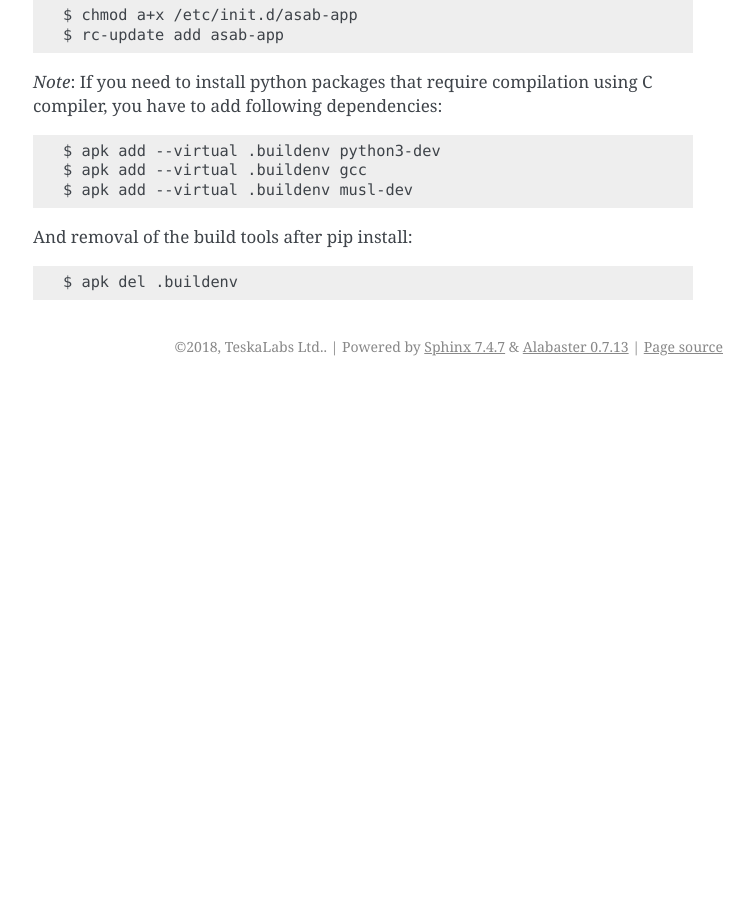
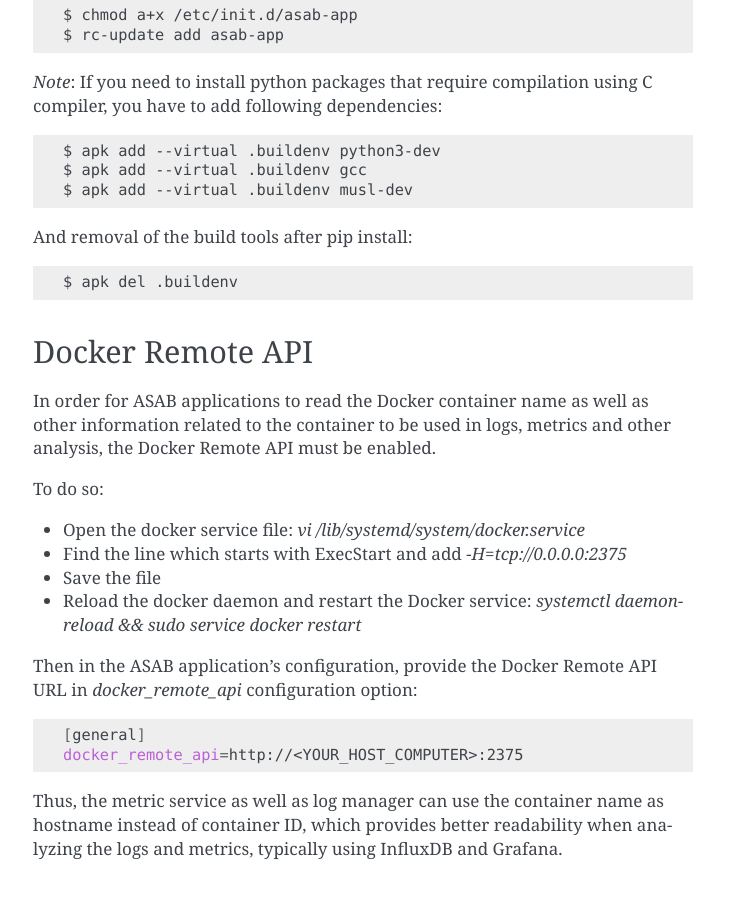
Before and after one commit to TeskaLabs/asab, a Sphinx documentation site: the page built from doc/admin/containers.rst, in a window 1280 px wide and 900 px high, scrolled down 1085 px. Shown: the whole window, without its empty margins (387-1140 px from the left). Built offline with Sphinx 7.4.7, drawn with Linux system fonts in a browser that asks for light colours; before the commit the page ends 1471 px from its top, so only the background shows below that.

```diff
--- a/doc/admin/containers.rst
+++ b/doc/admin/containers.rst
@@ -85,3 +85,29 @@
 .. code-block:: bash
 
 	$ apk del .buildenv
+
+Docker Remote API
+------------
+
+In order for ASAB applications to read the Docker container name
+as well as other information related to the container to be used in logs, metrics and other analysis,
+the Docker Remote API must be enabled.
+
+To do so:
+
+- Open the docker service file: `vi /lib/systemd/system/docker.service`
+- Find the line which starts with ExecStart and add `-H=tcp://0.0.0.0:2375`
+- Save the file
+- Reload the docker daemon and restart the Docker service: `systemctl daemon-reload && sudo service docker restart`
+
+Then in the ASAB application's configuration, provide
+the Docker Remote API URL in `docker_remote_api` configuration option:
+
+.. code-block:: bash
+
+	[general]
+	docker_remote_api=http://<YOUR_HOST_COMPUTER>:2375
+
+Thus, the metric service as well as log manager can use the container
+name as hostname instead of container ID, which provides better readability
+when analyzing the logs and metrics, typically using InfluxDB and Grafana.
--- a/doc/index.rst
+++ b/doc/index.rst
@@ -39,7 +39,6 @@
    :caption: Administration
 
    admin/install
-   admin/docker
    admin/command-line
    admin/containers
    admin/systemd
```
Also changed, not shown: doc/admin/docker.rst (deleted, +0 -35 lines).
